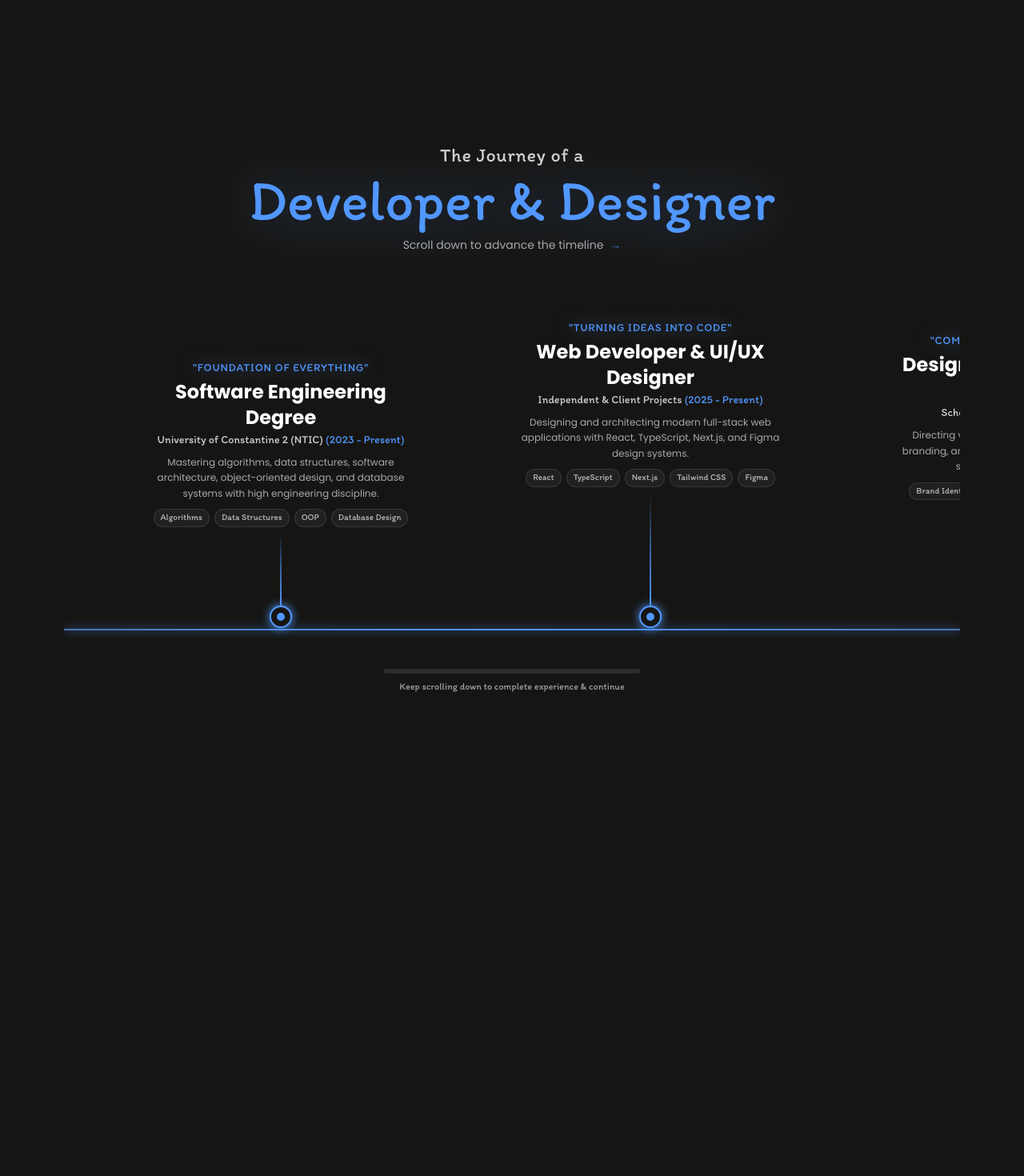
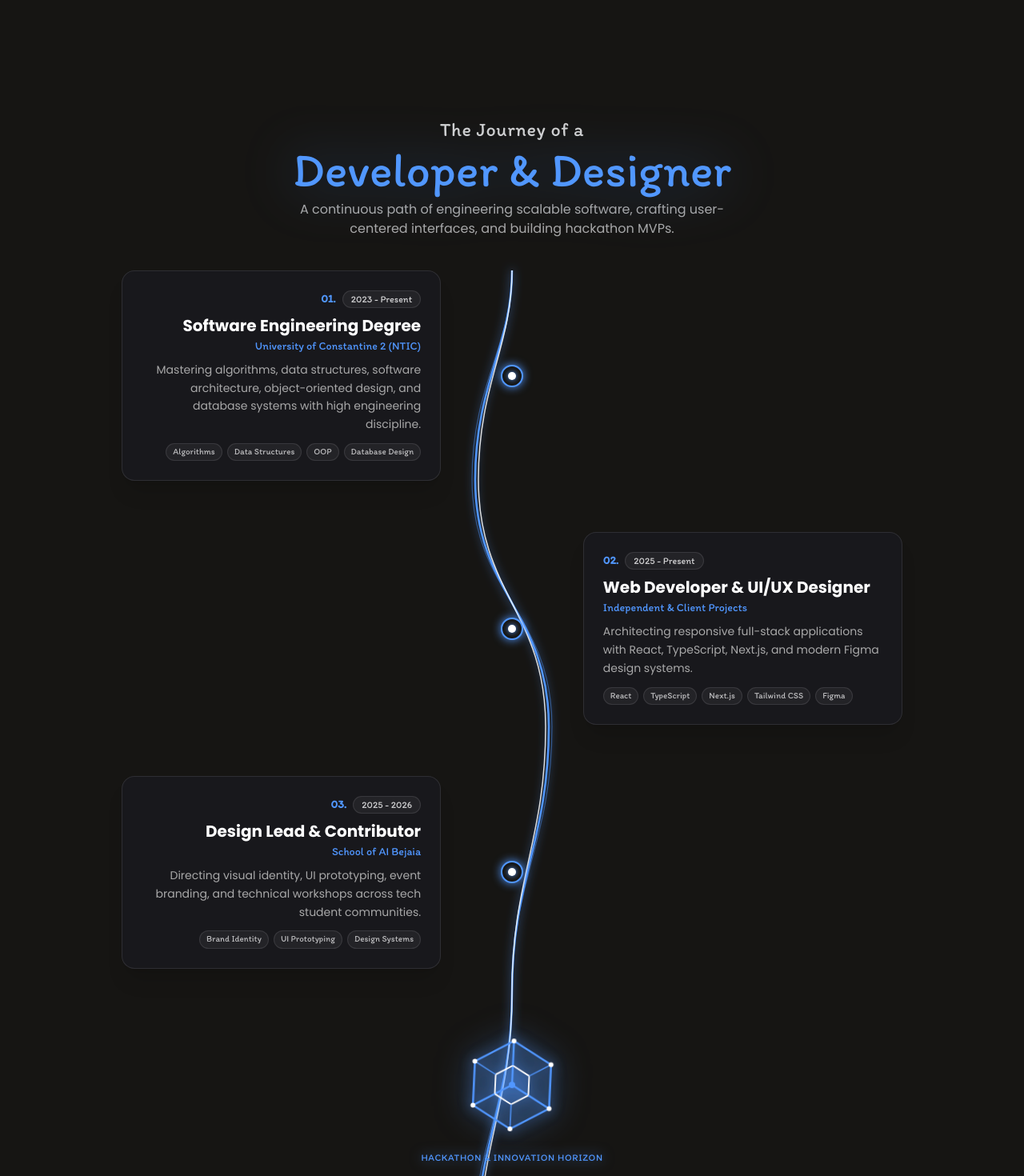
Before and after one commit to lo-ucif/lo__ucif-portfolio, a React (Vite) app: page / in a window 1280 px wide. Shown: the part 1920-3390 px from the top of the page at 80% size. Built offline with nearby package versions, Linux system fonts and the light colour scheme; a web font is replaced by a local one.

Commit message:
feat: add Experience component with interactive milestones and timeline UI

```diff
--- a/src/features/certificates/Experience.tsx
+++ b/src/features/certificates/Experience.tsx
@@ -1,168 +1,294 @@
-import { motion, useScroll, useTransform } from "framer-motion";
-import { useRef } from "react";
+import { easeOut, motion } from "framer-motion";
 
 export const experienceMilestones = [
   {
-    id: "engineering",
-    quote: "\"FOUNDATION OF EVERYTHING\"",
-    badge: "2023",
+    num: "01",
+    title: "Software Engineering Degree",
     period: "2023 - Present",
-    title: "Software Engineering Degree",
     organization: "University of Constantine 2 (NTIC)",
     description:
       "Mastering algorithms, data structures, software architecture, object-oriented design, and database systems with high engineering discipline.",
     tags: ["Algorithms", "Data Structures", "OOP", "Database Design"],
-    stemHeight: 90,
+    side: "left",
   },
   {
-    id: "webdev",
-    quote: "\"TURNING IDEAS INTO CODE\"",
-    badge: "2025",
+    num: "02",
+    title: "Web Developer & UI/UX Designer",
     period: "2025 - Present",
-    title: "Web Developer & UI/UX Designer",
     organization: "Independent & Client Projects",
     description:
-      "Designing and architecting modern full-stack web applications with React, TypeScript, Next.js, and Figma design systems.",
+      "Architecting responsive full-stack applications with React, TypeScript, Next.js, and modern Figma design systems.",
     tags: ["React", "TypeScript", "Next.js", "Tailwind CSS", "Figma"],
-    stemHeight: 140,
+    side: "right",
   },
   {
-    id: "soai",
-    quote: "\"COMMUNITY & VISUAL IMPACT\"",
-    badge: "25-26",
+    num: "03",
+    title: "Design Lead & Contributor",
     period: "2025 - 2026",
-    title: "Design Team Member & Lead",
     organization: "School of AI Bejaia",
     description:
-      "Directing visual identity, UI prototyping, event branding, and technical workshops across active student tech communities.",
-    tags: ["Brand Identity", "UI Prototyping", "Design Systems", "Community"],
-    stemHeight: 95,
+      "Directing visual identity, UI prototyping, event branding, and technical workshops across tech student communities.",
+    tags: ["Brand Identity", "UI Prototyping", "Design Systems"],
+    side: "left",
   },
   {
-    id: "automate",
-    quote: "\"48 HOURS UNDER PRESSURE\"",
-    badge: "2026",
+    num: "04",
+    title: "Hackathon Finalist",
     period: "2026",
-    title: "Hackathon Finalist",
     organization: "Automate & Innovate Hackathon",
     description:
-      "Engineered an AI-driven talent matching platform MVP under an intensive 48-hour sprint with real-time API integrations.",
-    tags: ["AI Matching", "Full-Stack MVP", "REST APIs", "Rapid Delivery"],
-    stemHeight: 145,
+      "Engineered an AI-driven talent matching platform MVP under an intensive 48-hour competitive sprint with real-time API integrations.",
+    tags: ["AI Matching", "Full-Stack MVP", "REST APIs"],
+    side: "right",
   },
   {
-    id: "whackathon",
-    quote: "\"REAL-WORLD SPEED & INNOVATION\"",
-    badge: "2026",
+    num: "05",
+    title: "Full-Stack Hackathon Innovator",
     period: "2026",
-    title: "Full-Stack Hackathon Finalist",
-    organization: "W-Hackathon",
+    organization: "W-Hackathon Finalist",
     description:
-      "Delivered smart, functional web MVPs with rapid real-world deployment under competitive hackathon conditions.",
+      "Delivered smart, functional web solutions with rapid real-world deployment under competitive hackathon pressure.",
     tags: ["Sprint Delivery", "Web Architecture", "Competitive Teamwork"],
-    stemHeight: 90,
+    side: "left",
   },
   {
-    id: "havana",
-    quote: "\"SCALING TO PRODUCTION\"",
-    badge: "NOW",
+    num: "06",
+    title: "Scaling to Production & E-Commerce",
     period: "Present & Future",
-    title: "Full-Stack Architecture & E-Commerce",
     organization: "Havana Buy & Modern Platforms",
     description:
-      "Architecting scalable multi-vendor marketplaces with NestJS, Prisma, Docker, and multi-wilaya logistics verification across 58 wilayas.",
-    tags: ["NestJS", "Prisma", "Docker", "PostgreSQL", "Scalable Systems"],
-    stemHeight: 130,
+      "Building scalable multi-vendor marketplaces with NestJS, Prisma, Docker, and multi-wilaya logistics verification across 58 wilayas.",
+    tags: ["NestJS", "Prisma", "Docker", "PostgreSQL"],
+    side: "right",
   },
 ];
 
-export default function Experience() {
-  const containerRef = useRef<HTMLDivElement>(null);
+// 3D Isometric Wireframe Tesseract Cube
+function IsoCube({ size = 70 }: { size?: number }) {
+  const R = size;
+  const cos30 = Math.cos(Math.PI / 6);
+  const sin30 = Math.sin(Math.PI / 6);
+  const cx = R * 1.2;
+  const cy = R * 1.2;
 
-  // Track vertical scroll progress across the container height (300vh)
-  const { scrollYProgress } = useScroll({
-    target: containerRef,
-    offset: ["start start", "end end"],
-  });
+  const top = { x: cx, y: cy - R };
+  const tr = { x: cx + R * cos30, y: cy - R * sin30 };
+  const br = { x: cx + R * cos30, y: cy + R * sin30 };
+  const bot = { x: cx, y: cy + R };
+  const bl = { x: cx - R * cos30, y: cy + R * sin30 };
+  const tl = { x: cx - R * cos30, y: cy - R * sin30 };
+  const center = { x: cx, y: cy };
 
-  // Translate horizontally from left to right as the user scrolls vertically
-  const x = useTransform(scrollYProgress, [0, 1], ["0%", "-68%"]);
+  const r2 = R * 0.44;
+  const top2 = { x: cx, y: cy - r2 };
+  const tr2 = { x: cx + r2 * cos30, y: cy - r2 * sin30 };
+  const br2 = { x: cx + r2 * cos30, y: cy + r2 * sin30 };
+  const bot2 = { x: cx, y: cy + r2 };
+  const bl2 = { x: cx - r2 * cos30, y: cy + r2 * sin30 };
+  const tl2 = { x: cx - r2 * cos30, y: cy - r2 * sin30 };
 
   return (
-    <section
-      id="experience"
-      ref={containerRef}
-      className="relative w-full h-[320vh] sm:h-[350vh]"
+    <svg
+      width={cx * 2}
+      height={cy * 2}
+      viewBox={`0 0 ${cx * 2} ${cy * 2}`}
+      className="overflow-visible select-none drop-shadow-[0_0_20px_rgba(81,151,255,0.7)]"
     >
-      {/* Sticky Viewport Container: Pinned during scroll, then releases */}
-      <div className="sticky top-0 h-screen w-full overflow-hidden flex flex-col justify-between py-10 sm:py-14 select-none">
+      <defs>
+        <filter id="cube-glow-def" x="-40%" y="-40%" width="180%" height="180%">
+          <feDropShadow dx="0" dy="0" stdDeviation="8" floodColor="#5197ff" floodOpacity="0.75" />
+        </filter>
+      </defs>
 
-        {/* Top Header matching reference image: Life of a / Experience */}
-        <div className="flex flex-col items-center text-center px-4 z-20 shrink-0">
-          <motion.span
-            initial={{ opacity: 0, y: -10 }}
+      <g filter="url(#cube-glow-def)">
+        {/* Outer Hexagon */}
+        <polygon
+          points={`${top.x},${top.y} ${tr.x},${tr.y} ${br.x},${br.y} ${bot.x},${bot.y} ${bl.x},${bl.y} ${tl.x},${tl.y}`}
+          fill="rgba(81, 151, 255, 0.08)"
+          stroke="#5197ff"
+          strokeWidth="2.5"
+          strokeLinejoin="round"
+        />
+
+        {/* Central spokes */}
+        <line x1={center.x} y1={center.y} x2={top.x} y2={top.y} stroke="#5197ff" strokeWidth="2.5" strokeLinecap="round" />
+        <line x1={center.x} y1={center.y} x2={br.x} y2={br.y} stroke="#5197ff" strokeWidth="2.5" strokeLinecap="round" />
+        <line x1={center.x} y1={center.y} x2={bl.x} y2={bl.y} stroke="#5197ff" strokeWidth="2.5" strokeLinecap="round" />
+
+        {/* Inner Hexagon */}
+        <polygon
+          points={`${top2.x},${top2.y} ${tr2.x},${tr2.y} ${br2.x},${br2.y} ${bot2.x},${bot2.y} ${bl2.x},${bl2.y} ${tl2.x},${tl2.y}`}
+          fill="rgba(81, 151, 255, 0.16)"
+          stroke="#ffffff"
+          strokeWidth="1.8"
+          strokeLinejoin="round"
+        />
+
+        {/* Connecting struts */}
+        <line x1={top.x} y1={top.y} x2={top2.x} y2={top2.y} stroke="#5197ff" strokeWidth="1.6" opacity="0.9" />
+        <line x1={tr.x} y1={tr.y} x2={tr2.x} y2={tr2.y} stroke="#5197ff" strokeWidth="1.6" opacity="0.9" />
+        <line x1={br.x} y1={br.y} x2={br2.x} y2={br2.y} stroke="#5197ff" strokeWidth="1.6" opacity="0.9" />
+        <line x1={bot.x} y1={bot.y} x2={bot2.x} y2={bot2.y} stroke="#5197ff" strokeWidth="1.6" opacity="0.9" />
+        <line x1={bl.x} y1={bl.y} x2={bl2.x} y2={bl2.y} stroke="#5197ff" strokeWidth="1.6" opacity="0.9" />
+        <line x1={tl.x} y1={tl.y} x2={tl2.x} y2={tl2.y} stroke="#5197ff" strokeWidth="1.6" opacity="0.9" />
+
+        {/* Glowing vertex dots */}
+        <circle cx={top.x} cy={top.y} r="3" fill="#ffffff" />
+        <circle cx={tr.x} cy={tr.y} r="3" fill="#ffffff" />
+        <circle cx={br.x} cy={br.y} r="3" fill="#ffffff" />
+        <circle cx={bot.x} cy={bot.y} r="3" fill="#ffffff" />
+        <circle cx={bl.x} cy={bl.y} r="3" fill="#ffffff" />
+        <circle cx={tl.x} cy={tl.y} r="3" fill="#ffffff" />
+        <circle cx={center.x} cy={center.y} r="4" fill="#5197ff" />
+      </g>
+    </svg>
+  );
+}
+
+export default function Experience() {
+  return (
+    <section id="experience" className="relative flex w-full flex-col items-center gap-10 text-center py-6">
+      {/* Section Header */}
+      <motion.div
+        className="flex flex-col items-center text-center px-4"
+        initial={{ opacity: 0, y: 20 }}
         whileInView={{ opacity: 1, y: 0 }}
-            viewport={{ once: true }}
-            className="font-['Itim'] text-xl sm:text-2xl text-white/80 tracking-wide"
+        viewport={{ once: true, amount: 0.2 }}
+        transition={{ duration: 0.6, ease: easeOut }}
       >
+        <span className="font-['Itim'] text-xl sm:text-2xl text-white/80 tracking-wide">
           The Journey of a
-          </motion.span>
-          <motion.h2
-            initial={{ opacity: 0, scale: 0.95 }}
-            whileInView={{ opacity: 1, scale: 1 }}
-            viewport={{ once: true }}
-            className="font-['Itim'] text-4xl sm:text-6xl md:text-7xl text-[#5197ff] mt-1 drop-shadow-[0_0_35px_rgba(81,151,255,0.45)]"
+        </span>
+        <h2 className="font-['Itim'] text-4xl sm:text-6xl text-[#5197ff] mt-1 drop-shadow-[0_0_35px_rgba(81,151,255,0.4)]">
+          Developer &amp; Designer
+        </h2>
+        <p className="mt-2 font-['Poppins'] text-sm sm:text-base text-[#a9a9a9] max-w-xl">
+          A continuous path of engineering scalable software, crafting user-centered interfaces, and building hackathon MVPs.
+        </p>
+      </motion.div>
+
+      {/* Main Vertical Journey Container */}
+      <div className="relative w-full max-w-5xl mx-auto px-4 sm:px-6">
+
+        {/* ======================================================== */}
+        {/* DESKTOP ALTERNATING VERTICAL TIMELINE WITH WINDING PATH  */}
+        {/* ======================================================== */}
+        <div className="relative hidden md:block">
+
+          {/* Central Vertical Multi-Strand Curving Path */}
+          <div className="absolute top-0 bottom-0 left-1/2 -translate-x-1/2 w-[160px] pointer-events-none select-none z-0">
+            <svg
+              className="w-full h-full overflow-visible"
+              viewBox="0 0 160 1700"
+              preserveAspectRatio="none"
+              xmlns="http://www.w3.org/2000/svg"
             >
-            Developer &amp; Designer
-          </motion.h2>
-          <div className="mt-2.5 flex items-center gap-2 font-['Poppins'] text-xs sm:text-sm text-[#a9a9a9]">
-            <span>Scroll down to advance the timeline</span>
-            <span className="text-[#5197ff] font-bold animate-pulse">→</span>
+              <defs>
+                <filter id="path-blue-glow" x="-50%" y="-50%" width="200%" height="200%">
+                  <feDropShadow dx="0" dy="0" stdDeviation="6" floodColor="#5197ff" floodOpacity="0.8" />
+                </filter>
+              </defs>
+
+              {/* Multi-Strand Curved Ribbon flowing downwards */}
+              {/* Outer Glow Line */}
+              <path
+                d="M 80,0 C 80,80 30,120 30,220 C 30,340 130,360 130,480 C 130,600 80,640 80,760 C 80,880 30,920 30,1040 C 30,1160 130,1200 130,1320 C 130,1440 80,1480 80,1650"
+                fill="none"
+                stroke="#5197ff"
+                strokeWidth="1.2"
+                strokeOpacity="0.45"
+              />
+
+              {/* Main Core Blue Line */}
+              <path
+                d="M 80,0 C 80,80 34,120 34,220 C 34,340 126,360 126,480 C 126,600 80,640 80,760 C 80,880 34,920 34,1040 C 34,1160 126,1200 126,1320 C 126,1440 80,1480 80,1650"
+                fill="none"
+                stroke="#5197ff"
+                strokeWidth="2.5"
+                filter="url(#path-blue-glow)"
+              />
+
+              {/* Bright White Accent Line */}
+              <path
+                d="M 80,0 C 80,80 38,120 38,220 C 38,340 122,360 122,480 C 122,600 80,640 80,760 C 80,880 38,920 38,1040 C 38,1160 122,1200 122,1320 C 122,1440 80,1480 80,1650"
+                fill="none"
+                stroke="#ffffff"
+                strokeWidth="1.5"
+                strokeOpacity="0.85"
+              />
+            </svg>
+          </div>
+
+          {/* Timeline Milestones List */}
+          <div className="relative z-10 flex flex-col gap-12 sm:gap-16">
+            {experienceMilestones.map((item, index) => {
+              const isLeft = index % 2 === 0;
+
+              return (
+                <div key={item.num} className="relative">
+                  {/* Floating 3D Cube checkpoint placed right between milestones 03 and 04 */}
+                  {index === 3 && (
+                    <div className="flex flex-col items-center justify-center my-6 z-20">
+                      <motion.div
+                        animate={{ y: [0, -10, 0], rotate: [0, 3, 0] }}
+                        transition={{ duration: 4, repeat: Infinity, ease: "easeInOut" }}
+                        className="cursor-pointer"
+                      >
+                        <IsoCube size={55} />
+                      </motion.div>
+                      <span className="mt-2 font-['Itim'] text-xs text-[#5197ff] tracking-wider uppercase drop-shadow-[0_0_8px_rgba(81,151,255,0.6)]">
+                        HACKATHON &amp; INNOVATION HORIZON
+                      </span>
+                    </div>
+                  )}
+
+                  {/* Milestone Row */}
+                  <motion.div
+                    initial={{ opacity: 0, x: isLeft ? -30 : 30 }}
+                    whileInView={{ opacity: 1, x: 0 }}
+                    viewport={{ once: true, amount: 0.2 }}
+                    transition={{ duration: 0.5, ease: easeOut, delay: index * 0.08 }}
+                    className={`relative flex items-center ${
+                      isLeft ? "justify-start pr-12 md:pr-0" : "justify-end pl-12 md:pl-0"
+                    }`}
+                  >
+                    {/* Node on central axis */}
+                    <div className="absolute left-1/2 -translate-x-1/2 flex items-center justify-center z-20">
+                      <div className="relative flex items-center justify-center w-7 h-7 rounded-full border-2 border-[#5197ff] bg-[#161513] shadow-[0_0_12px_#5197ff] group cursor-pointer">
+                        <div className="w-2.5 h-2.5 rounded-full bg-[#ffffff] shadow-[0_0_6px_#5197ff]" />
                       </div>
                     </div>
 
-        {/* Central / Lower Horizontal Timeline Axis */}
-        <div className="relative w-full my-auto z-10 py-8">
-          {/* Continuous Baseline Axis running across */}
-          <div className="absolute left-0 right-0 bottom-[15px] h-[1.5px] bg-white/20 -z-0" />
-
-          {/* Active Glowing Line behind nodes */}
-          <div className="absolute left-0 right-0 bottom-[15px] h-[1.5px] bg-gradient-to-r from-[#5197ff]/60 via-[#5197ff] to-[#5197ff]/60 shadow-[0_0_12px_#5197ff] -z-0" />
-
-          {/* Horizontally Moving Milestones Container */}
-          <motion.div
-            style={{ x }}
-            className="flex items-end gap-16 sm:gap-28 pl-8 sm:pl-24 pr-40 sm:pr-60 relative z-10"
-          >
-            {experienceMilestones.map((item) => (
-              <div
-                key={item.id}
-                className="flex flex-col items-center shrink-0 w-[290px] sm:w-[350px] group"
-              >
-                {/* Content Block Above Stem */}
-                <div className="flex flex-col items-center text-center px-3 mb-2 transition-transform duration-300 group-hover:-translate-y-1.5">
-                  {/* Quote / Highlight Tag */}
-                  <span className="font-['Itim'] text-xs sm:text-sm text-[#5197ff] tracking-wider uppercase drop-shadow-[0_0_10px_rgba(81,151,255,0.5)]">
-                    {item.quote}
+                    {/* Milestone Card */}
+                    <div className={`w-full md:w-[45%] ${isLeft ? "text-right md:pr-10" : "text-left md:pl-10"}`}>
+                      <div className="group relative rounded-2xl border border-white/10 bg-[#19191e]/90 p-5 sm:p-6 shadow-xl backdrop-blur-md transition-all duration-300 hover:border-[#5197ff]/60 hover:shadow-[0_0_25px_rgba(81,151,255,0.2)] hover:-translate-y-1">
+                        {/* Number & Period */}
+                        <div className={`flex items-center gap-2 ${isLeft ? "justify-end" : "justify-start"}`}>
+                          <span className="font-['Itim'] text-sm font-bold text-[#5197ff]">
+                            {item.num}.
                           </span>
+                          <span className="rounded-full border border-white/10 bg-white/5 px-2.5 py-0.5 font-['Itim'] text-xs text-white/80">
+                            {item.period}
+                          </span>
+                        </div>
 
                         {/* Title */}
-                  <h3 className="mt-1 font-['Poppins'] text-lg sm:text-2xl font-bold text-white group-hover:text-white transition-colors">
+                        <h3 className="mt-2 font-['Poppins'] text-lg sm:text-xl font-bold text-white group-hover:text-white transition-colors">
                           {item.title}
                         </h3>
 
-                  {/* Organization & Year */}
-                  <p className="mt-0.5 font-['Itim'] text-xs sm:text-sm text-white/80">
-                    {item.organization} <span className="text-[#5197ff]">({item.period})</span>
+                        {/* Organization */}
+                        <p className="mt-0.5 font-['Itim'] text-sm text-[#5197ff]">
+                          {item.organization}
                         </p>
 
                         {/* Description */}
-                  <p className="mt-2 font-['Poppins'] text-xs leading-relaxed text-[#a9a9a9] line-clamp-3">
+                        <p className="mt-2 font-['Poppins'] text-xs sm:text-sm leading-relaxed text-[#a9a9a9]">
                           {item.description}
                         </p>
 
-                  {/* Tech Tags */}
-                  <div className="mt-2.5 flex flex-wrap justify-center gap-1.5">
+                        {/* Tags */}
+                        <div className={`mt-3 flex flex-wrap gap-1.5 ${isLeft ? "justify-end" : "justify-start"}`}>
                           {item.tags.map((tag) => (
                             <span
                               key={tag}
@@ -173,33 +299,83 @@ export default function Experience() {
                           ))}
                         </div>
                       </div>
-
-                {/* Vertical Stem Line Connecting Content to Horizontal Axis */}
-                <div
-                  style={{ height: `${item.stemHeight}px` }}
-                  className="w-[1.5px] bg-gradient-to-t from-[#5197ff] via-[#5197ff]/60 to-transparent transition-all duration-300 group-hover:from-white group-hover:via-[#5197ff] group-hover:w-[2px]"
-                />
-
-                {/* Circular Node Resting on the Horizontal Line */}
-                <div className="relative flex items-center justify-center w-7 h-7 -mb-[14px] rounded-full border-2 border-[#5197ff] bg-[#161513] shadow-[0_0_12px_#5197ff] transition-all duration-300 group-hover:scale-125 group-hover:border-white group-hover:shadow-[0_0_18px_#5197ff] cursor-pointer">
-                  <div className="w-2.5 h-2.5 rounded-full bg-[#5197ff] group-hover:bg-white transition-colors" />
+                    </div>
+                  </motion.div>
+                </div>
+              );
+            })}
           </div>
         </div>
-            ))}
+
+        {/* ======================================================== */}
+        {/* MOBILE VERTICAL TIMELINE WITH WINDING LEFT PATH (< md)  */}
+        {/* ======================================================== */}
+        <div className="relative flex flex-col gap-6 md:hidden text-left">
+
+          {/* Vertical Multi-Strand Guide Line on Left */}
+          <div className="absolute top-2 bottom-4 left-4 w-[2px] bg-gradient-to-b from-[#5197ff] via-[#ffffff] to-[#5197ff] shadow-[0_0_10px_#5197ff]" />
+
+          {/* 3D Cube Highlight on Mobile */}
+          <div className="flex items-center gap-3 pl-8 py-2">
+            <motion.div
+              animate={{ y: [0, -6, 0] }}
+              transition={{ duration: 3, repeat: Infinity, ease: "easeInOut" }}
+            >
+              <IsoCube size={30} />
             </motion.div>
+            <span className="font-['Itim'] text-xs text-[#5197ff] tracking-wider uppercase">
+              EXPERIENCE JOURNEY
+            </span>
           </div>
 
-        {/* Bottom Interactive Navigation / Progress Indicator */}
-        <div className="flex flex-col items-center gap-2 z-20 shrink-0 px-4">
-          <div className="w-56 sm:w-80 h-1.5 bg-white/10 rounded-full overflow-hidden">
+          {experienceMilestones.map((item, index) => (
             <motion.div
-              style={{ scaleX: scrollYProgress, transformOrigin: "left" }}
-              className="h-full bg-[#5197ff] rounded-full shadow-[0_0_12px_#5197ff]"
-            />
+              key={`mob-${item.num}`}
+              initial={{ opacity: 0, x: -15 }}
+              whileInView={{ opacity: 1, x: 0 }}
+              viewport={{ once: true, amount: 0.2 }}
+              transition={{ duration: 0.45, ease: easeOut, delay: index * 0.07 }}
+              className="relative pl-10"
+            >
+              {/* Glowing Node on Left Axis */}
+              <div className="absolute left-[9px] top-4 flex items-center justify-center w-4 h-4 rounded-full border-2 border-[#5197ff] bg-[#161513] shadow-[0_0_8px_#5197ff]">
+                <div className="w-1.5 h-1.5 rounded-full bg-white" />
               </div>
-          <span className="font-['Itim'] text-xs text-white/60">
-            Keep scrolling down to complete experience &amp; continue
+
+              {/* Card */}
+              <div className="rounded-2xl border border-white/10 bg-[#19191e]/90 p-4 shadow-lg backdrop-blur-md">
+                <div className="flex items-center gap-2">
+                  <span className="font-['Itim'] text-xs font-bold text-[#5197ff]">
+                    {item.num}.
                   </span>
+                  <span className="rounded-full border border-white/10 bg-white/5 px-2 py-0.5 font-['Itim'] text-[11px] text-white/80">
+                    {item.period}
+                  </span>
+                </div>
+
+                <h3 className="mt-1.5 font-['Poppins'] text-base font-bold text-white">
+                  {item.title}
+                </h3>
+                <p className="font-['Itim'] text-xs text-[#5197ff]">
+                  {item.organization}
+                </p>
+                <p className="mt-1.5 font-['Poppins'] text-xs leading-relaxed text-[#a9a9a9]">
+                  {item.description}
+                </p>
+
+                <div className="mt-2.5 flex flex-wrap gap-1">
+                  {item.tags.map((tag) => (
+                    <span
+                      key={tag}
+                      className="rounded-full border border-white/10 bg-white/5 px-2 py-0.5 font-['Itim'] text-[10px] text-white/70"
+                    >
+                      {tag}
+                    </span>
+                  ))}
+                </div>
+              </div>
+            </motion.div>
+          ))}
         </div>
       </div>
     </section>
```
Lines whose indentation alone changed are shown as unchanged.
